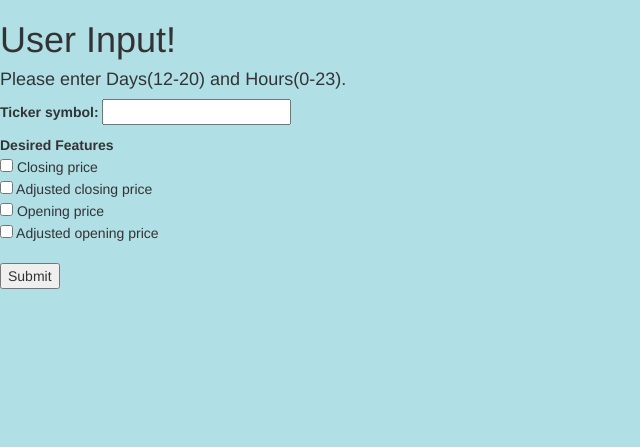
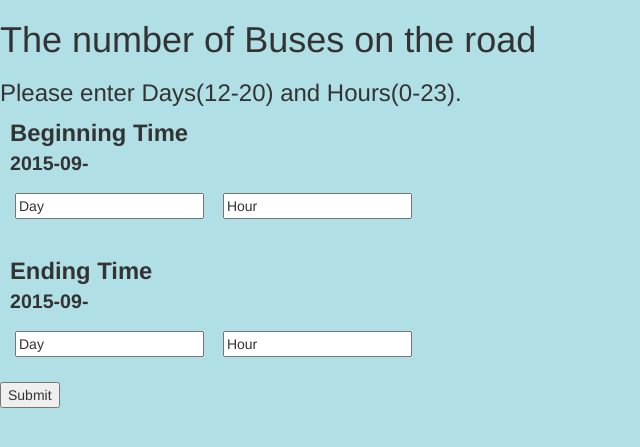
Before and after one commit to hurxx018/mp_visualization, a Flask app: page /index in a window 1280 px wide. Shown: the top 447 px of the page, without its empty margins (0-640 px from the left). Run offline with Flask 2, Linux system fonts and the light colour scheme; some libraries are stand-ins or nearby versions.

Commit message:
Update app.py fro drawing a figure of the number of buses on the road in NYC

```diff
--- a/app.py
+++ b/app.py
@@ -5,18 +5,17 @@ from bokeh.plotting import figure
 from bokeh.embed import components
 
 import pandas as pd
+import dill
 
 app = Flask(__name__)
-
 app.vars = {}
-MTA_API_BASE= "http://api.prod.obanyc.com/api/siri/vehicle-monitoring.json?key={0}"
-MTA_API_KEY = "cad6fe64-9fbd-438f-a232-641caeb16efb"
-
 
 @app.route('/')
 def main():
     return redirect('/index.html')
 
+MTA_API_BASE= "http://api.prod.obanyc.com/api/siri/vehicle-monitoring.json?key={0}"
+MTA_API_KEY = "cad6fe64-9fbd-438f-a232-641caeb16efb"
 
 def _flatten_dict(root_key, nested_dict, flattened_dict):
     for key, value in nested_dict.iteritems():
@@ -34,39 +33,72 @@ def nyc_current():
     info = resp['Siri']['ServiceDelivery']['VehicleMonitoringDelivery'][0]['VehicleActivity']
     return pd.DataFrame([_flatten_dict('', i, {}) for i in info])
 
+def count_buses_fromhistoricdata():
+    with open("./static/manhattan_bus.pkl", "rb") as f:
+        df=dill.load(f)
+    date_format_str = "%Y-%m-%d %H:%M:%S"
+    date_parser = lambda u: pd.datetime.strptime(u, date_format_str)
+
+    init = date_parser("2015-09-"+app.vars['init_Day']+" "
+                        +app.vars['init_Hour']+":00:00")
+    fin = init.replace(day=init.day, hour=init.hour, minute= (init.minute + 3)%60)
+    ending = date_parser("2015-09-"+app.vars['fin_Day']+" "
+                        +app.vars['fin_Hour']+":00:00")
+    x0=init
+    t = []
+    count = []
+    i=0
+    while x0 <= ending:
+        x0 = init.replace(day=init.day + i*15//(60*24), hour=init.hour + (i*15//60)%24,
+                            minute= init.minute + i*15 % 60)
+        x1 = fin.replace(day=fin.day + i*15//(60*24), hour=fin.hour + (i*15//60)%24,
+                            minute= fin.minute + i*15 % 60)
+        t.append(x0)
+        count.append(df[(df.index >= x0) * (df.index <= x1)].unique().size)
+        i += 1
+    t=pd.Series(t, name="time")
+    count=pd.Series(count, name="count")
+    app.vars["historic_time"] = t
+    app.vars["historic_count"] = count
+    return
 
 @app.route('/index', methods=['GET', 'POST'])
 def index():
     if request.method=='GET':
         return render_template('index.html')
     else:
-        app.vars['ticker'] = request.form['ticker']
-        app.vars['features'] = request.form.getlist('features')
+        app.vars['init_Day'] = request.form['init_Day']
+        app.vars['init_Hour'] = request.form['init_Hour']
+        app.vars['fin_Day'] = request.form['fin_Day']
+        app.vars['fin_Hour'] = request.form['fin_Hour']
+        count_buses_fromhistoricdata()
         return redirect('/graph')
 
 
 @app.route('/graph')
 def graph():
-    api_url = 'https://www.quandl.com/api/v1/datasets/WIKI/%s.json' % app.vars['ticker']
-    session = requests.Session()
-    session.mount('http://', requests.adapters.HTTPAdapter(max_retries=3))
-    raw_data = session.get(api_url).json()
-
-    # Pandas application
-    df = pd.DataFrame(data=raw_data['data'], columns=raw_data['column_names'])
-
     # Bokeh application
-    p = figure(title = 'Data from Quandle WIKI set',
-                x_axis_label = 'date',
+    p = figure(title = "The number of Buses on the streets in NYC",
+                x_axis_label = 'Time',
                 x_axis_type = 'datetime')
-    lg = '%s: %s  ' % (app.vars['ticker'], app.vars['features'][0])
-    p.line(pd.to_datetime(df['Date']), df[app.vars['features'][0]],
-                          line_color='blue', line_width=1.2, legend=lg)
+    #lg = '%s: %s  ' % (app.vars['ticker'], app.vars['features'][0])
+    p.line(app.vars["historic_time"], app.vars["historic_count"],
+                          line_color='blue', line_width=1.2) #, legend=lg)
     script, div = components(p)
 
-    subt = 'Generated graph for %s' % app.vars['ticker']
+    subt = "The number of Buses from a Historic Data in NYC"
     return render_template('graph.html', script=script, div=div, subtitle=subt)
 
+
 if __name__ == '__main__':
-    #app.run(host='0.0.0.0') # The operating system listens on all public IPs.
-    app.run(port=33507, debug=True)
+    app.run(host='0.0.0.0') # The operating system listens on all public IPs.
+    #app.run(port=33507, debug=True)
+
+
+    # api_url = 'https://www.quandl.com/api/v1/datasets/WIKI/%s.json' % app.vars['ticker']
+    # session = requests.Session()
+    # session.mount('http://', requests.adapters.HTTPAdapter(max_retries=3))
+    # raw_data = session.get(api_url).json()
+    #
+    # # Pandas application
+    # df = pd.DataFrame(data=raw_data['data'], columns=raw_data['column_names'])
--- a/templates/index.html
+++ b/templates/index.html
@@ -9,21 +9,27 @@
 	</head>
 	<body style="background-color:powderblue;">
 		<div class=page>
-  			<h1>User Input!</h1>
+  			<h1>The number of Buses on the road</h1>
 				<div class=metanav>
-				<h4>Please enter Days(12-20) and Hours(0-23).</h4>
+				<h3 >Please enter Days(12-20) and Hours(0-23).</h3>
 				<form id='input' method='post' action='index'>
 					<p>
-						<b>Ticker symbol: </b>  <input type='text' name='ticker' />
+						<b style="font-size:170%;margin:10px;" >Beginning Time</b> <br>
+						<b style="font-size:140%;margin:10px;">2015-09-</b><br>
+						  <input type='text' name='init_Day' value="Day" style="margin:15px"/>
+							<input type='text' name='init_Hour' value="Hour"/> <br> <br>
+					 <b style="font-size:170%;margin:10px;">Ending Time</b> <br>
+					 <b style="font-size:140%;margin:10px;">2015-09-</b> <br>
+							<input type='text' name='fin_Day' value="Day" style="margin:15px"/>
+							<input type='text' name='fin_Hour' value="Hour"/>
 					</p>
 					<p>
-						<b>Desired Features </b><br>
+		<!--				<b>Desired Features </b><br>
 							<input type="checkbox" name="features" value="Close"> Closing price<br>
 							<input type="checkbox" name="features" value="Adj. Close"> Adjusted closing price<br>
 							<input type="checkbox" name="features" value="Open"> Opening price<br>
 							<input type="checkbox" name="features" value="Adj. Open"> Adjusted opening price<br>
-
-							<br>
+							<br> 			-->
 						<input type="submit" value="Submit">
 					</p>
 				</form>
```
Also changed, not shown: 1 other file.
